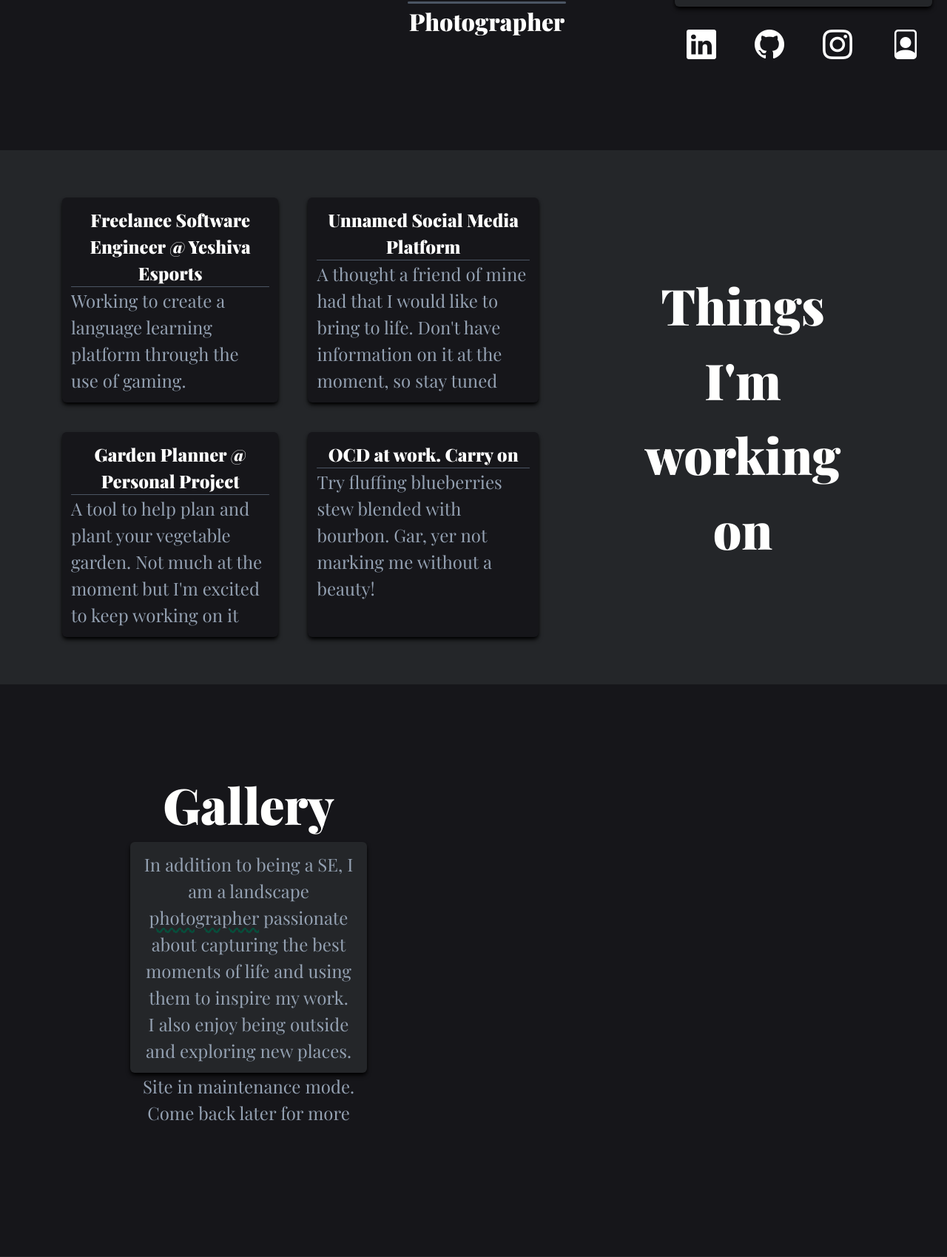
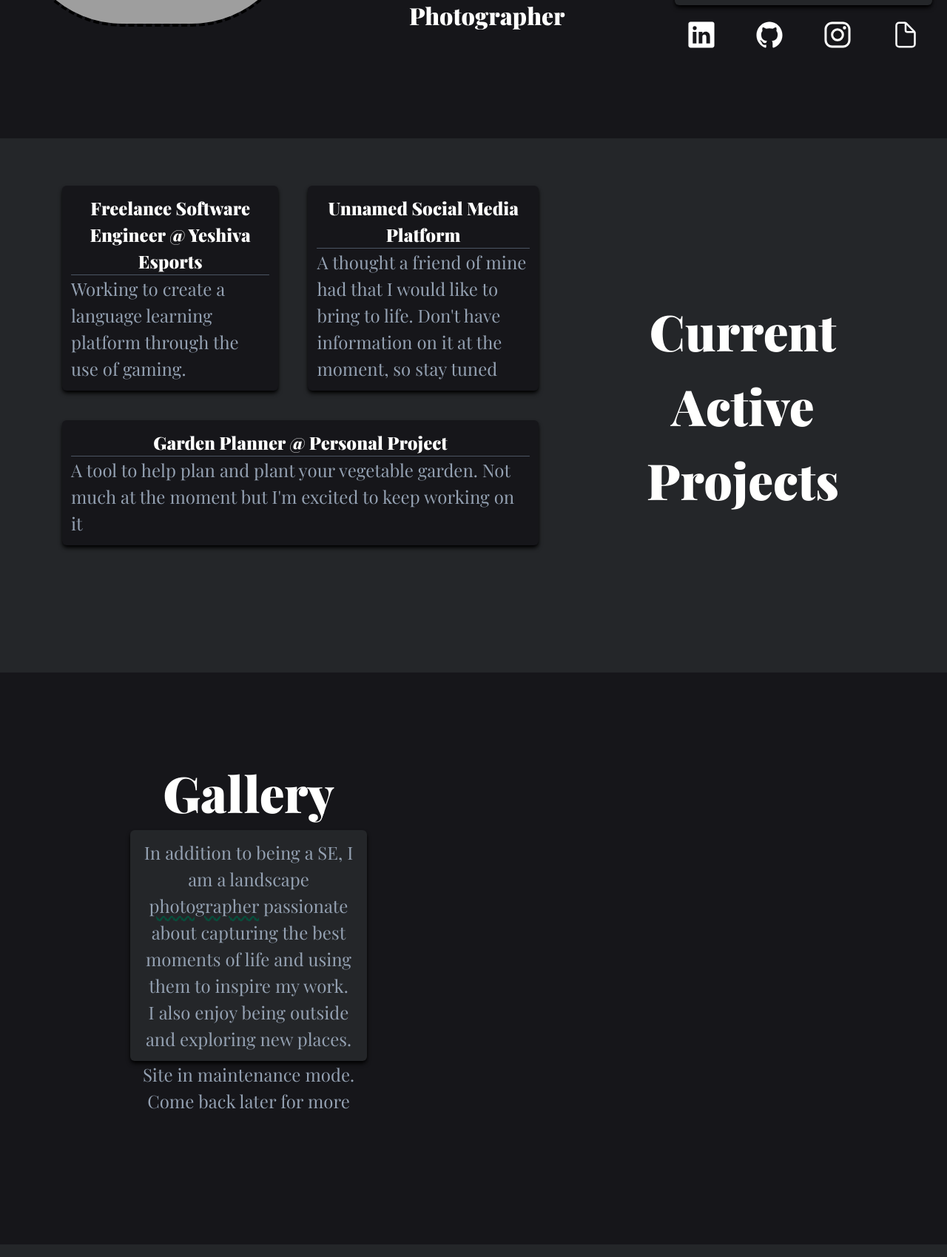
Before and after one commit to noxan-dev/personal-protfolioV2, a Flask app: page / in a window 1280 px wide. Shown: the part 478-2177 px from the top of the page at 74% size. Run offline with Flask 2, Linux system fonts and the light colour scheme; some libraries are stand-ins or nearby versions; grey boxes are pictures that could not be loaded.

Commit message:
removed Instagram API, added upload

```diff
--- a/app.py
+++ b/app.py
@@ -1,27 +1,28 @@
-from flask import Flask, render_template, flash, redirect, url_for, request
+from flask import Flask, render_template, flash, redirect, url_for, request, session
+from werkzeug.utils import secure_filename
 from flask_caching import Cache
 from datetime import datetime
 import os
 import requests
 import smtplib
+from flask_uploads import IMAGES, UploadSet, configure_uploads
+
+photos = UploadSet("photos", IMAGES)
+
+UPLOAD_FOLDER = 'static/images/gallery'
+ALLOWED_EXTENSIONS = {'png', 'jpg', 'jpeg'}
+
 
 cache = Cache(config={'CACHE_TYPE': 'simple'})
 app = Flask(__name__)
 cache.init_app(app)
+
+app.config["UPLOADED_PHOTOS_DEST"] = UPLOAD_FOLDER
 app.config['SECRET_KEY'] = os.environ['SECRET_KEY']
+configure_uploads(app, photos)
 
 MAIL_USERNAME = 'chaimmalek@gmail.com'
 MAIL_PASSWORD = os.environ['MAIL_PASSWORD']
-
-
-# parmas = {
-#     'client_id': '5596470317044314',
-#     'redirect_uri': 'https://chaimswebsite.herokuapp.com/',
-#     'scope': 'user_profile,user_media',
-#     'response_type': 'code'
-# }
-# response = requests.get('https://api.instagram.com/oauth/authorize', params=parmas)
-# print(response.url)
 
 
 @app.template_filter('remove_dashes')
@@ -52,7 +53,7 @@ def redesign():
                 smtp.login(MAIL_USERNAME, MAIL_PASSWORD)
                 smtp.sendmail(from_addr=email,
                               to_addrs=MAIL_USERNAME,
-                              msg='Subject: New Message from {}\n\n{}\n{}'.format(name, message, email)
+                              msg='Subject: New Message from {}\n\n{}\nFrom: {}'.format(name, message, email)
                               )
             flash('Message sent!')
             return redirect(url_for('redesign'))
@@ -73,5 +74,19 @@ def projects():
     return render_template('projects.html', repos=repos_json)
 
 
+def allowed_file(filename):
+    return '.' in filename and \
+           filename.rsplit('.', 1)[1].lower() in ALLOWED_EXTENSIONS
+
+
+@app.route('/upload', methods=['GET', 'POST'])
+def upload():
+    if request.method == 'POST' and 'photo' in request.files:
+        photos.save(request.files['photo'])
+        flash("Photo saved.")
+        return redirect(url_for('redesign'))
+    return render_template('upload.html')
+
+
 if __name__ == '__main__':
     app.run()
--- a/requirements.txt
+++ b/requirements.txt
@@ -4,6 +4,7 @@ charset-normalizer==2.1.0
 click==8.1.3
 colorama==0.4.5
 Flask-Caching==2.0.0
+Flask-Reuploaded==1.2.0
 Flask==2.1.2
 gunicorn==20.1.0
 idna==3.3
--- a/static/css/styles.css
+++ b/static/css/styles.css
@@ -37,6 +37,7 @@ title {
     border: 30px solid #fffffe;
 }
 
-.bi {
-  font-size: 2.5rem;
+ion-icon {
+    font-size: 2.5rem;
+    pointer-events: none;
 }
--- a/templates/base.html
+++ b/templates/base.html
@@ -13,7 +13,6 @@
           href="{{ url_for('static', filename='images/favicon/favicon-16x16.png') }}">
     <link rel="manifest" href="{{ url_for('static', filename='images/favicon/manifest.json') }}">
     <script src="https://cdn.tailwindcss.com"></script>
-    <link rel="stylesheet" href="https://cdn.jsdelivr.net/npm/bootstrap-icons@1.9.0/font/bootstrap-icons.css">
     <link rel="stylesheet" href="{{ url_for('static', filename='css/styles.css') }}">
     <link rel="preconnect" href="https://fonts.googleapis.com">
     <link rel="preconnect" href="https://fonts.gstatic.com" crossorigin>
@@ -32,6 +31,9 @@
     {% endblock content %}
 </div>
 
+<script type="module" src="https://unpkg.com/ionicons@5.5.2/dist/ionicons/ionicons.esm.js"></script>
+<script nomodule src="https://unpkg.com/ionicons@5.5.2/dist/ionicons/ionicons.js"></script>
+
 <script src="https://cdnjs.cloudflare.com/ajax/libs/jquery/3.6.0/jquery.min.js"></script>
 <script src="{{ url_for('static', filename='js/index.js') }}"></script>
 <script src="https://unpkg.com/flowbite@1.4.7/dist/flowbite.js"></script>
--- a/templates/indexV2.html
+++ b/templates/indexV2.html
@@ -18,9 +18,9 @@
             {% endwith %}
         </div>
         <div class="main px-5 py-28 grid gap-5 grid-rows-auto grid-flow-rows lg:grid-cols-auto lg:grid-flow-col h-fit w-full place-items-center">
-            <div class="w-50 h-50 lg:w-96 lg:h-96 overflow-hidden">
+            <div class="w-50 h-50 lg:w-96 lg:h-fit">
                 <img src="{{ url_for('static', filename='images/headshot.jpg') }}"
-                     class="border-8 border-dashed lg:hover:border-solid border-violet-900 rounded-full" alt="headshot">
+                     class="border-4 border-dashed lg:hover:border-solid border-black rounded-full" alt="headshot">
             </div>
             <div class="intro-text text-center lg:px-14 lg:max-w-xl">
                 <h1>Hello, I'm <span
@@ -39,24 +39,28 @@
                                 I am a <span
                                     class="underline decoration-wavy decoration-3 decoration-blue-800 underline-offset-4">Software Engineer</span>
                                 who is enthusiastic about developing attractive and functional
-                                websites and programs. Thank you for dropping by. さよなら ✌🏻
+                                websites and programs. Thank you for dropping by.
                             </p>
                             <p class="italic text-[8px] invisible lg:visible">(psst click me)</p>
                         </div>
                         <div class="text-center pt-5 grid gap-5 auto-cols-auto grid-flow-col">
-                            <p><a href="https://www.linkedin.com/in/chaimmalek/"><i
-                                    class="bi bi-linkedin text-white md:hover:bg-transparent hover:text-gray-400"
-                                    title="Linkedin"></i></a></p>
-                            <p><a href="https://github.com/noxan-dev"><i
-                                    class="bi bi-github text-white md:hover:bg-transparent hover:text-gray-400"
-                                    title="Github"></i></a></p>
-                            <p><a href="https://www.instagram.com/cma1ek/"><i
-                                    class="bi bi-instagram text-white md:hover:bg-transparent hover:text-gray-400"
-                                    title="Instagram"></i></a></p>
+                            <p><a class="text-white md:hover:bg-transparent hover:text-gray-400"
+                                  href="https://www.linkedin.com/in/chaimmalek/" title="Linkedin">
+                                <ion-icon name="logo-linkedin"></ion-icon>
+                            </a></p>
+                            <p><a class="text-white md:hover:bg-transparent hover:text-gray-400"
+                                  href="https://github.com/noxan-dev" title="Github">
+                                <ion-icon name="logo-github"></ion-icon>
+                            </a></p>
+                            <p><a class="text-white md:hover:bg-transparent hover:text-gray-400"
+                                  href="https://www.instagram.com/cma1ek/" title="Instagram">
+                                <ion-icon name="logo-instagram"></ion-icon>
+                            </a></p>
                             <p>
-                                <a href="https://docs.google.com/document/d/e/2PACX-1vRSF8SVTkfuoKIszoOgRfr4_WnmSvEcY9hjnSbF7OGKOH5hFdSik9U65miZKM5b4g/pub"><i
-                                        class="bi bi-file-person text-white md:hover:bg-transparent hover:text-gray-400"
-                                        title="Resume"></i>
+                                <a class="text-white md:hover:bg-transparent hover:text-gray-400"
+                                   href="https://docs.google.com/document/d/e/2PACX-1vRSF8SVTkfuoKIszoOgRfr4_WnmSvEcY9hjnSbF7OGKOH5hFdSik9U65miZKM5b4g/pub"
+                                   title="Resume">
+                                    <ion-icon name="document-outline"></ion-icon>
                                 </a></p>
                         </div>
                     </div>
@@ -75,8 +79,8 @@
                             <p>Working to create a language learning platform through the use of gaming.</p>
                         </div>
                     </a>
-                    <a href="https://github.com/noxan-dev/Garden-Planner">
-                        <div class="p-3 shadow-md shadow-current lg:hover:shadow-current lg:hover:shadow-lg rounded-md bg-[#16161a] h-full">
+                    <a href="https://github.com/noxan-dev/Garden-Planner" class="col-span-2 h-fit">
+                        <div class="p-3 shadow-md shadow-current lg:hover:shadow-current lg:hover:shadow-lg rounded-md bg-[#16161a]">
                             <h3 class="text-center">Garden Planner @ Personal Project</h3>
                             <hr class="border-b-1 rounded bg-gray-600 border-gray-600 mx-auto">
                             <p>A tool to help plan and plant your vegetable garden. Not much at the moment but I'm
@@ -91,28 +95,21 @@
                                 on it at the moment, so stay tuned</p>
                         </div>
                     </a>
-                    <a href="https://github.com/noxan-dev/Garden-Planner">
-                        <div class="p-3 shadow-md shadow-current lg:hover:shadow-current lg:hover:shadow-lg rounded-md bg-[#16161a] h-full">
-                            <h3 class="text-center">OCD at work. Carry on</h3>
-                            <hr class="border-b-1 rounded bg-gray-600 border-gray-600 mx-auto">
-                            <p>Try fluffing blueberries stew blended with bourbon. Gar, yer not marking me without a
-                                beauty!</p>
-                        </div>
-                    </a>
+
                 </div>
             </div>
             <div class="place-self-center text-center order-1">
                 <div class="lg:px-24 lg:max-w-lg">
-                    <h1>Things I'm working on</h1>
+                    <h1>Current Active Projects</h1>
                 </div>
             </div>
         </div>
     </section>
     <section id="gallery" class="bg-[#16161a]">
         <div class="px-10 pt-5 lg:px-20 lg:py-28 h-full">
-            <div class="md:pl-24 lg:pr-24 lg:max-w-lg text-center">
+            <div class="md:pl-24 lg:pr-24 lg:max-w-lg text-center lg:hover:animate-bounce">
                 <h1>Gallery</h1>
-                <div class="p-3 shadow-md shadow-current rounded-md bg-[#242629] lg:hover:animate-bounce">
+                <div class="p-3 shadow-md shadow-current rounded-md bg-[#242629]">
                     <p>In addition to being a SE, I am a landscape <span
                             class="underline decoration-wavy decoration-3 decoration-emerald-900 underline-offset-4">photographer</span>
                         passionate about capturing the best moments of life and using them to inspire my work.
@@ -145,7 +142,8 @@
                             </div>
                             <div class="lg:col-span-2">
                                 <label for="message" class="text-sm"></label>
-                                <textarea name="message" id="message" class="w-80 h-40 p-3 border-b-2 border-gray-600 rounded-md"
+                                <textarea name="message" id="message" rows="6" cols="40"
+                                          class="p-3 border-b-2 border-gray-600 rounded-md"
                                           placeholder="Add your Message here"></textarea>
                             </div>
                             <div class="lg:col-span-2">
```
Also changed, not shown: templates/upload.html (added, +26 -0 lines), static/images/gallery/S-Chaim-Malek-5149-9.jpg (added). Lines whose indentation alone changed are shown as unchanged.
